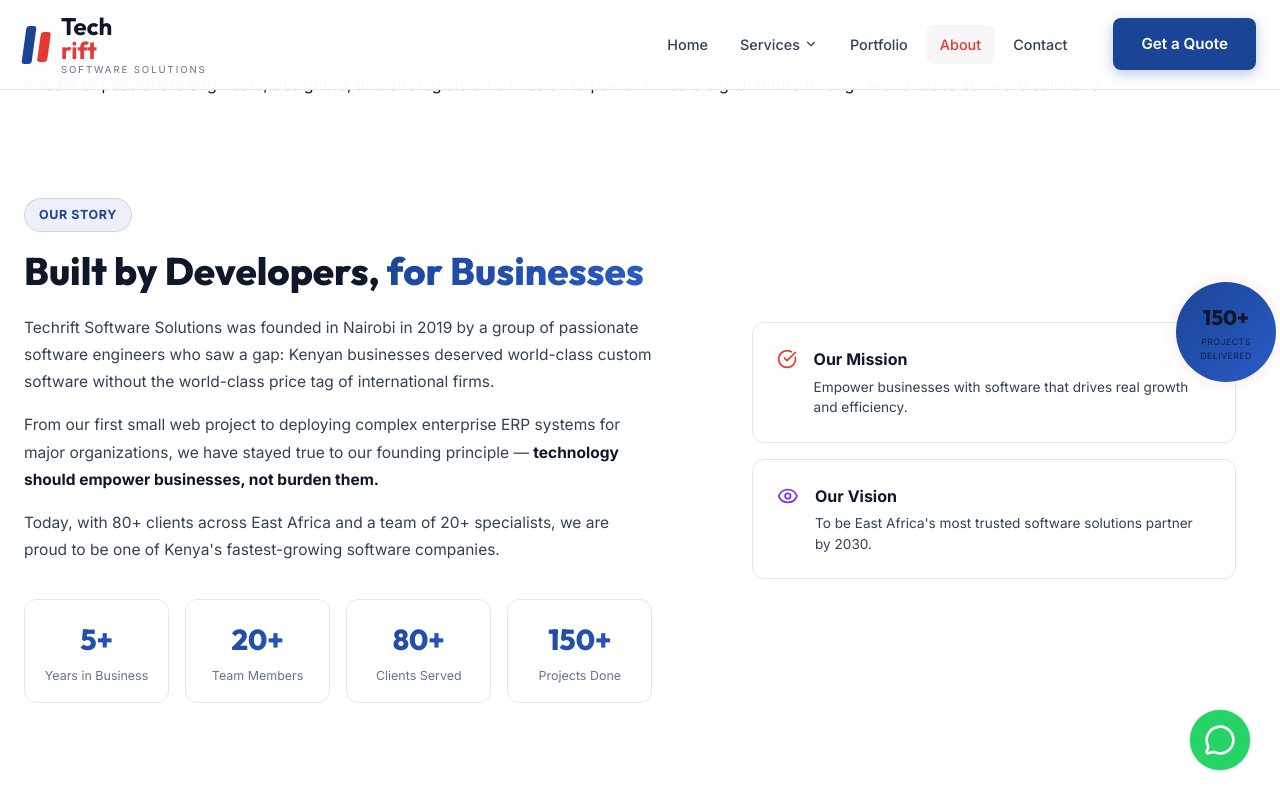
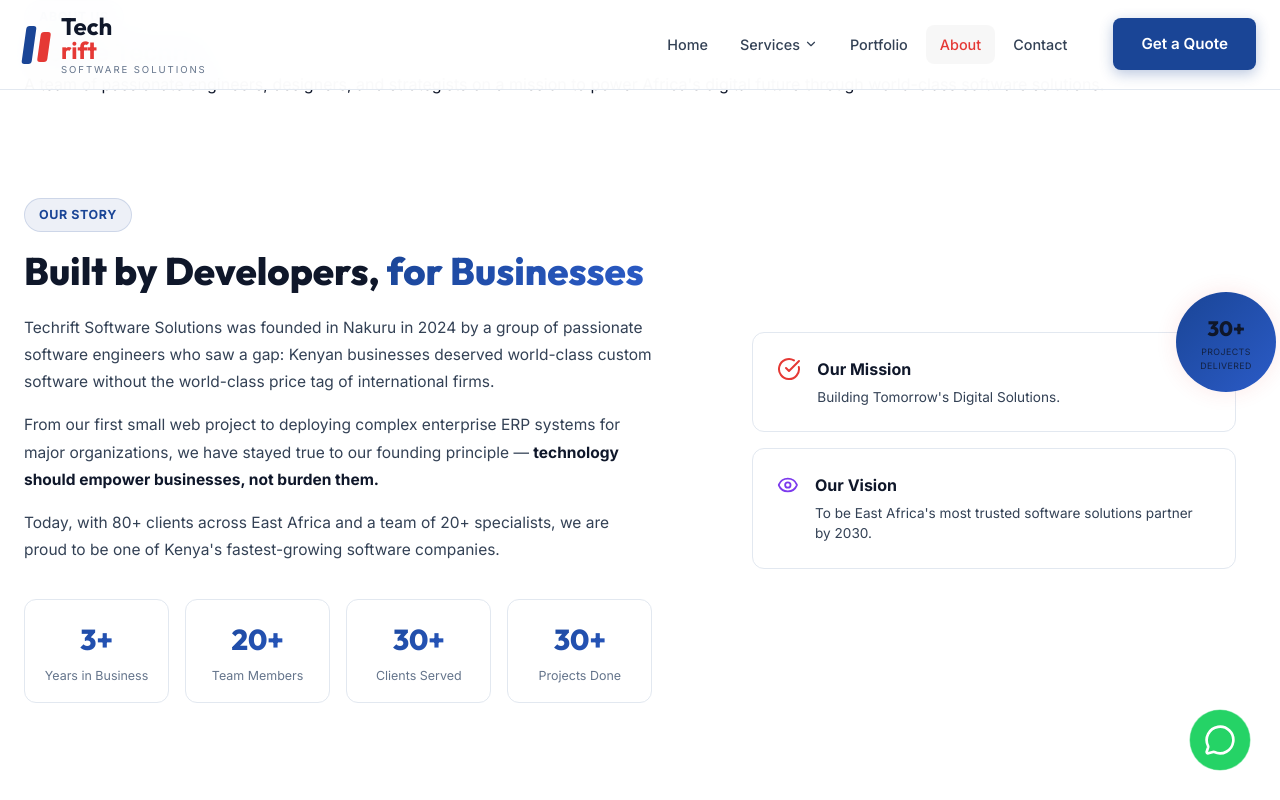
Before and after one commit to Itslevy44/techrift-system, a React (Vite) app: page /about in a window 1280 px wide. Shown: the top 800 px of the page. Built offline with nearby package versions, Linux system fonts and the light colour scheme.

Commit message:
changed some years in business

```diff
--- a/src/pages/About.jsx
+++ b/src/pages/About.jsx
@@ -37,15 +37,15 @@ export default function About() {
             <div className="story-text">
               <span className="badge">Our Story</span>
               <h2 className="story-title">Built by Developers, <span className="gradient-text">for Businesses</span></h2>
-              <p>Techrift Software Solutions was founded in Nairobi in 2019 by a group of passionate software engineers who saw a gap: Kenyan businesses deserved world-class custom software without the world-class price tag of international firms.</p>
+              <p>Techrift Software Solutions was founded in Nakuru in 2024 by a group of passionate software engineers who saw a gap: Kenyan businesses deserved world-class custom software without the world-class price tag of international firms.</p>
               <p>From our first small web project to deploying complex enterprise ERP systems for major organizations, we have stayed true to our founding principle — <strong>technology should empower businesses, not burden them.</strong></p>
               <p>Today, with 80+ clients across East Africa and a team of 20+ specialists, we are proud to be one of Kenya's fastest-growing software companies.</p>
               <div className="story-stats">
                 {[
-                  { value: '5+', label: 'Years in Business' },
+                  { value: '3+', label: 'Years in Business' },
                   { value: '20+', label: 'Team Members' },
-                  { value: '80+', label: 'Clients Served' },
-                  { value: '150+', label: 'Projects Done' },
+                  { value: '30+', label: 'Clients Served' },
+                  { value: '30+', label: 'Projects Done' },
                 ].map(({ value, label }) => (
                   <div key={label} className="story-stat">
                     <div className="story-stat__val">{value}</div>
@@ -59,7 +59,7 @@ export default function About() {
                 <CheckCircle size={24} color="var(--accent)" />
                 <div>
                   <div className="sc-title">Our Mission</div>
-                  <div className="sc-text">Empower businesses with software that drives real growth and efficiency.</div>
+                  <div className="sc-text">Building Tomorrow's Digital Solutions.</div>
                 </div>
               </div>
               <div className="story-card story-card-2">
@@ -70,7 +70,7 @@ export default function About() {
                 </div>
               </div>
               <div className="story-badge">
-                <div className="sb-val">150+</div>
+                <div className="sb-val">30+</div>
                 <div className="sb-label">Projects Delivered</div>
               </div>
             </div>
```
